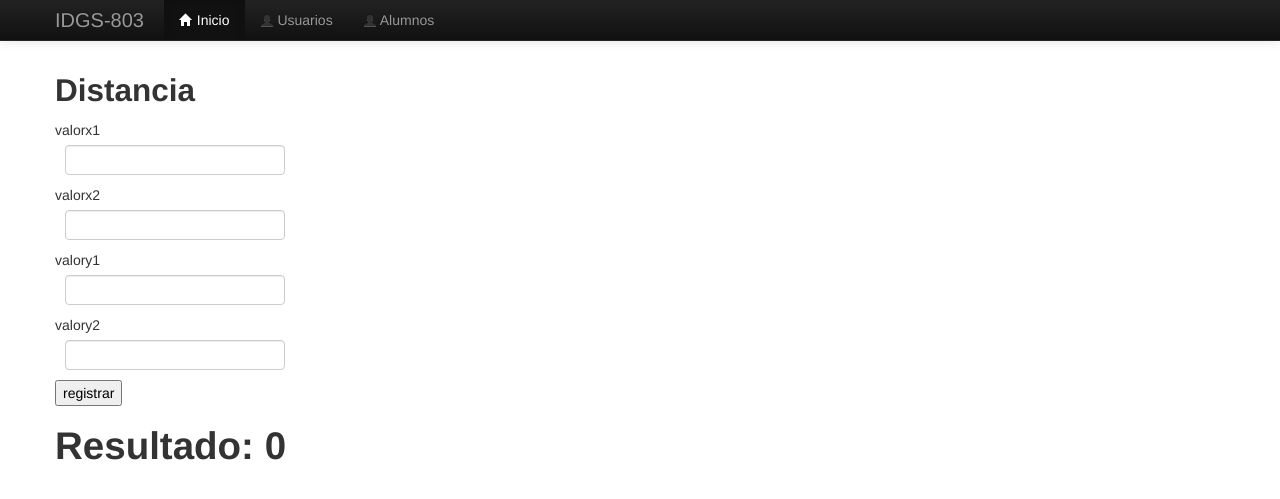
After one commit to IDGS-803-21000160/Practicas_Parcial_1_de_clase, a Flask app: page /formCalDistancia in a window 1280 px wide. The commit adds this page. Shown: the top 499 px of the page. Run offline with Flask 3, Linux system fonts and the light colour scheme; some libraries are stand-ins or nearby versions.

Commit message:
IDJBA 30/01/2024 Formula de la distancia

```diff
--- /dev/null
+++ b/formdistance.py
@@ -0,0 +1,8 @@
+from wtforms import Form
+from wtforms  import StringField,IntegerField,EmailField,FloatField
+
+class DistanceForm(Form):
+    valorx1=FloatField('valorx1')
+    valorx2=FloatField('valorx2')
+    valory1=FloatField('valory1')
+    valory2=FloatField('valory2')
--- a/main.py
+++ b/main.py
@@ -1,4 +1,6 @@
 from flask import Flask, render_template,request
+import math
+import formdistance
 
 
 app=Flask(__name__)
@@ -81,6 +83,32 @@ def resultado():
             return "<h1>La Division es: {} </h1>".format(str(int(num1)/int(num2)))
 
 
+@app.route("/formCalDistancia",methods=["GET","POST"])
+def calcularDistancia():
+    distance_form=formdistance.DistanceForm(request.form)
+    resultado=0
+    if request.method=='POST':
+        valx1=float(distance_form.valorx1.data)
+        valx2=float(distance_form.valorx2.data)
+        valy1=float(distance_form.valory1.data)
+        valy2=float(distance_form.valory2.data)
+
+        print("Valor X1 : {} ".format(valx1))
+        print("Valor X2 : {} ".format(valx2))
+        print("Valor Y1  : {} ".format(valy1))
+        print("Valor Y2  : {} ".format(valy2))
+
+
+        primerPar=math.pow(((valx2)-(valx1)),2)
+        segundoPar=math.pow(((valy2)-(valy1)),2)
+
+        resultado=math.sqrt((primerPar)+(segundoPar))
+
+        print("Resultado: { } ",format((resultado)))
+
+    return render_template("distacia.html",form=distance_form,resultado=resultado)
+
+
 '''
 Aqui colocamos el motodo que iniciara la App
 '''
--- /dev/null
+++ b/templates/_macro.html
@@ -0,0 +1,9 @@
+{%macro render_input(name,placeholder,type='text')%}
+<p><input name="{{name}}" type="{{type}}" placeholder="{{placeholder}}"></input></p>
+
+{%endmacro%}
+
+{%macro render_field(field)%}
+    <td>{{field.label}}</td>
+    <dd>{{field(**kwargs)|safe}}</dd>
+{%endmacro%}
--- /dev/null
+++ b/templates/distacia.html
@@ -0,0 +1,14 @@
+{% extends "layout.html" %} {%block content%} {%import "_macro.html" as macros%}
+<h1>
+  <h2>Distancia</h2>
+</h1>
+<form action="" method="post">
+ {{macros.render_field(form.valorx1,class="form-controls")}}
+{{macros.render_field(form.valorx2)}}
+{{macros.render_field(form.valory1)}}
+{{macros.render_field(form.valory2)}}
+<input type="submit" name="btn1" value="registrar"></input>
+</form>
+
+<h1>Resultado: {{resultado}}</h1>
+{%endblock %}
--- a/templates/layout.html
+++ b/templates/layout.html
@@ -49,7 +49,6 @@
     <div class="container">
     <div class="row">
 
-        <h1>Escuela : {{escuela}}</h1>
 <!--
         {% for n in alumnos %}
             <h3>{{n}}</h3>
```
